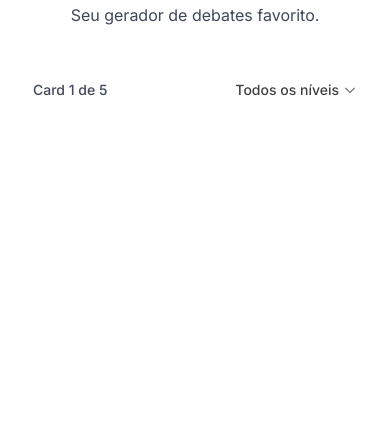
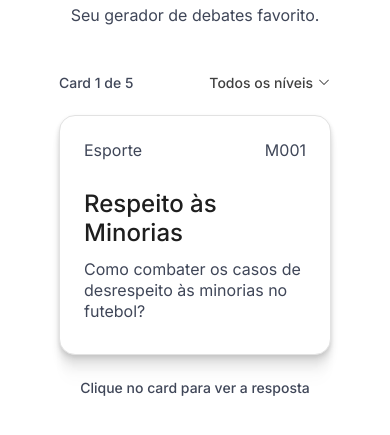
Before and after one commit to gpradotech/RKT.PDS-01.Flashflow, a plain HTML site: page index.html in a window 390 px wide. Shown: the part 131-566 px from the top of the page. Drawn offline with nearby package versions, Linux system fonts and the light colour scheme.

Commit message:
adiciona estrutura de cards na página; melhora estilos e responsividade

```diff
--- a/index.html
+++ b/index.html
@@ -25,12 +25,13 @@
   <link href="https://fonts.googleapis.com/css2?family=Inter:ital,opsz,wght@0,14..32,100..900;1,14..32,100..900&family=Sora:wght@700&display=swap" rel="stylesheet">
 </head>
 <body>
-  <header>
+  <header class="page-header">
     <h1>FlashTalk</h1>
     <p>Seu gerador de debates favorito.</p>
+  </header>
 
   <main>
-      <div class="controles">
+    <div class="main-header">
       <p class="contador">Card 1 de 5</p>
       <div class="filtro">
         <button class="filtro-botao">
@@ -46,8 +47,25 @@
           <button class="filtro-opcao ativado" data-nivel="4"> <span>Difícil</span> <i class="ph ph-check" aria-label="Ativado"></i> </button>
         </div>
       </div>
+    </div>
+
+    <div class="cards">
+      <div class="card">
+        <header class="card-header">
+          <span>Esporte</span>
+          <span>M001</span>
+        </header>
+
+        <div class="card-content">
+          <h2>Respeito às Minorias</h2>
+          <p>Como combater os casos de desrespeito às minorias no futebol?</p>
+        </div>
+      </div>
+    </div>
+
+    <p class="main-footer">Clique no card para ver a resposta</p>
   </main>
-  </header>
+
 
   <script src="scripts.js"></script>
 </body>
--- a/scripts.js
+++ b/scripts.js
@@ -22,6 +22,7 @@ function atualizarTextoBotao() {
 
 const caret = filtroBotao.querySelector('.ph.ph-caret-down');
 
+// Adiciona evento de clique no botão de filtro
 filtroBotao.addEventListener('click', function(e) {
   e.stopPropagation();
   filtroOpcoes.classList.toggle('ativado');
@@ -35,6 +36,7 @@ filtroBotao.addEventListener('click', function(e) {
   atualizarTextoBotao();
 });
 
+// Rotaciona caret ao clicar fora do botão
 document.addEventListener('click', function(e) {
   if (filtroOpcoes.classList.contains('ativado')) {
     if (!filtroOpcoes.contains(e.target) && !filtroBotao.contains(e.target)) {
@@ -64,8 +66,9 @@ document.querySelectorAll('.filtro-opcao').forEach(function(opcao) {
 // Atualiza ao carregar
 atualizarTextoBotao();
 
-//////////////////////////////////////////
+////////////////////////////////////////////////////////////////////////////////////
 
+// Lógica para ativar/desativar opções de filtro
 document.querySelectorAll('.filtro-opcao').forEach(function(opcao) {
   opcao.addEventListener('click', function() {
     const todasOpcoes = Array.from(document.querySelectorAll('.filtro-opcao'));
@@ -139,4 +142,33 @@ document.querySelectorAll('.filtro-opcao').forEach(function(opcao) {
   });
 });
 
-//////////////////////////////////////////
+////////////////////////////////////////////////////////////////////////////////////
+
+const flashcards = [
+	{
+    difficulty: 1,
+    category: "Esporte",
+    id: "F001",
+    title: "Respeito às Minorias",
+		question: "Como combater os casos de desrespeito às minorias no futebol?",
+		answer: "Combate ao desrespeito no futebol, como os crimes de racismo e homofobia, com punições e educação da torcida e clubes."
+	},
+  {
+    difficulty: 1,
+    category: "Esporte",
+    id: "F002",
+    title: "Respeito às Minorias",
+		question: "Como combater os casos de desrespeito às minorias no futebol?",
+		answer: "Combate ao desrespeito no futebol, como os crimes de racismo e homofobia, com punições e educação da torcida e clubes."
+	},
+  {
+    difficulty: 1,
+    category: "Esporte",
+    id: "F003",
+    title: "Respeito às Minorias",
+		question: "Como combater os casos de desrespeito às minorias no futebol?",
+		answer: "Combate ao desrespeito no futebol, como os crimes de racismo e homofobia, com punições e educação da torcida e clubes."
+	},
+];
+
+////////////////////////////////////////////////////////////////////////////////////
--- a/styles.css
+++ b/styles.css
@@ -41,6 +41,7 @@
 html, body {
   font-family: var(--ff-body);
   color: var(--color-gray-200);
+  line-height: 130%;
 }
 
 h1 {
@@ -48,7 +49,12 @@ h1 {
   color: var(--color-purple-200);
 }
 
-header {
+h2 {
+  font: var(--font-body-lg);
+  color: var(--color-gray-300);
+}
+
+.page-header {
   display: grid;
   gap: 8px;
   justify-content: center;
@@ -57,11 +63,14 @@ header {
 }
 
 main {
-  width: 324px;
+  width: 272px;
   margin-block: 48px 32px;
+  margin-inline: auto;
+  display: grid;
+  gap: 24px;
 }
 
-.controles {
+.main-header {
   width: 100%;
   display: flex;
   justify-content: space-between;
@@ -111,7 +120,7 @@ main {
   padding-block: 8px;
 
   display: none;
-  right: 0px;
+  right: -10px;
   animation: fadeIn 0.2s ease-in-out;
 }
 
@@ -129,6 +138,7 @@ main {
 .filtro-opcoes.ativado {
   display: block;
   z-index: 1;
+  background: var(--color-white);
 }
 
 .filtro-heading,
@@ -169,3 +179,34 @@ main {
   .filtro-opcao.ativado .ph-check {
     opacity: 1;
   }
+
+  .card {
+    background: var(--color-white);
+    border: 1px solid var(--color-gray-100);
+    border-radius: 16px;
+    padding: 24px;
+    box-shadow: 0px 45px 12px 0px rgba(0, 0, 0, 0.00), 0px 29px 11px 0px rgba(0, 0, 0, 0.01), 0px 16px 10px 0px rgba(0, 0, 0, 0.05), 0px 7px 7px 0px rgba(0, 0, 0, 0.09), 0px 2px 4px 0px rgba(0, 0, 0, 0.10);
+    min-height: 240px;
+    height: 100%;
+
+    cursor: pointer;
+  }
+
+  .card-header {
+    display: flex;
+    justify-content: space-between;
+    align-items: center;
+  }
+
+  .card-content {
+    display: flex;
+    flex-direction: column;
+    gap: 12px;
+    justify-content: center;
+    height: 100%;
+}
+
+.main-footer {
+  font: var(--font-body-sm);
+  text-align: center;
+}
```
Lines whose indentation alone changed are shown as unchanged.
